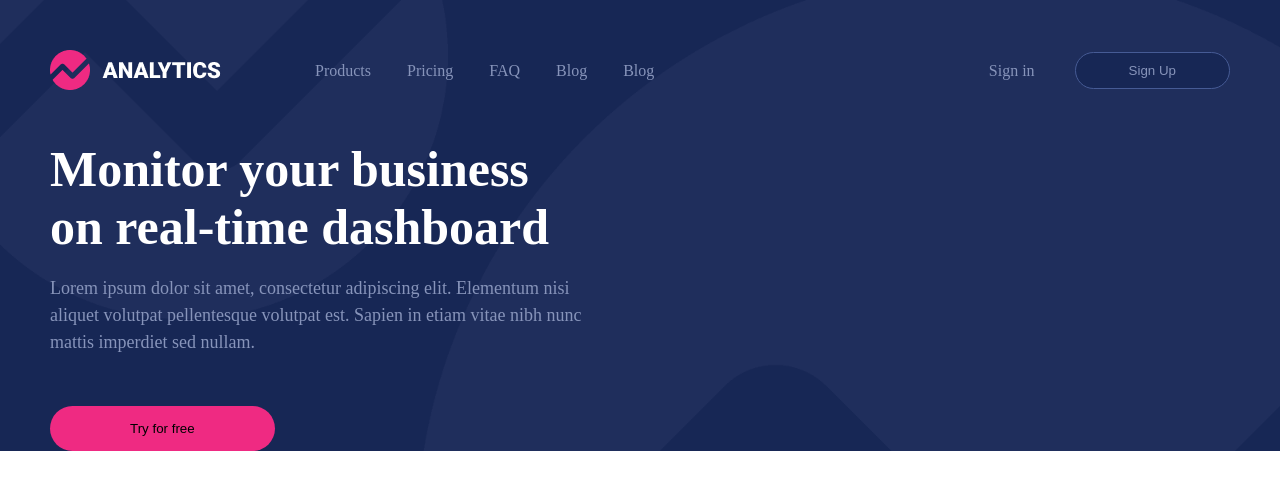
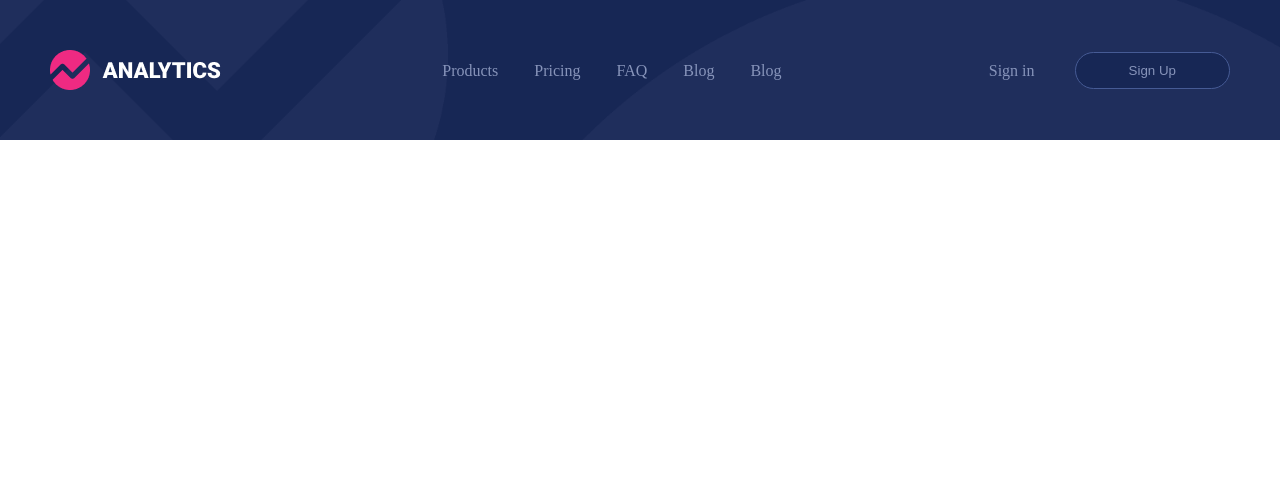
Before and after one commit to sharifboy/Analytics-site, a plain HTML site: page index.html in a window 1280 px wide. Drawn offline with Linux system fonts and the light colour scheme.

Commit message:
added another style

```diff
--- a/index.html
+++ b/index.html
@@ -5,43 +5,42 @@
     <meta charset="UTF-8">
     <meta http-equiv="X-UA-Compatible" content="IE=edge">
     <meta name="viewport" content="width=device-width, initial-scale=1.0">
-    <link rel="stylesheet" href="./main.css">
+    <link rel="stylesheet" href="main.css">
     <title>Analytics</title>
 </head>
 
 <body>
-    <header class="header-banner">
+    <header class="header">
         <div class="container">
-            <nav class="header-nav">
-                <div class="header-nav__content">
-                    <img src="./image/logo.png" alt="logo">
-                    <ul class="header-nav__links">
-                        <li class="header-nav__link">Products</li>
-                        <li class="header-nav__link">Pricing</li>
-                        <li class="header-nav__link">FAQ</li>
-                        <li class="header-nav__link">Blog</li>
-                        <li class="header-nav__link">Blog</li>
-                    </ul>
+            <nav class="nav">
+                <img src="./image/logo.png" alt="">
+                <ul class="nav-link">
+                    <li class="nav-link__links">
+                        Products
+                    </li>
+                    <li class="nav-link__links">
+                        Pricing
+                    </li>
+                    <li class="nav-link__links">
+                        FAQ
+                    </li>
+                    <li class="nav-link__links">
+                        Blog
+                    </li>
+                    <li class="nav-link__links">
+                        Blog
+                    </li>
+                </ul>
+                <div class="nav-btn">
+                    <p class="nav-btn__text">Sign in</p>
+                    <button class="nav-btn__btn">Sign Up</button>
                 </div>
-                <div class="header-nav__block">
-                    <p class="header-nav__text">Sign in</p>
-                    <button class="header-nav__btn">Sign Up</button>
+                <div class="burger-menu">
+                    <div></div>
+                    <div></div>
+                    <div></div>
                 </div>
             </nav>
-            <div class="header-content">
-                <div class="header-content__item">
-                    <h1 class="header-content__title">
-                        Monitor your business on real-time dashboard
-                    </h1>
-                    <p class="header-content__text">
-                        Lorem ipsum dolor sit amet, consectetur adipiscing elit. Elementum nisi aliquet volutpat
-                        pellentesque volutpat est. Sapien in etiam vitae nibh nunc mattis imperdiet sed nullam.
-                    </p>
-                    <button class="header-content__btn">
-                        Try for free
-                    </button>
-                </div>
-            </div>
         </div>
     </header>
 
--- a/js/app.js
+++ b/js/app.js
@@ -0,0 +1 @@
+"use strict"
--- a/main.scss
+++ b/main.scss
@@ -3,10 +3,9 @@
 @import "./style/variables/fonts";
 @import "./style/variables/variables";
 @import "./style/variables/mixin";
-@import "./style/variables/media-mixins";
-
+@import "./style/variables/media";
 // Components
 
-@import "./style/components/header-banner";
-@import "./style/components/header-content";
-@import "./style/components/header-nav";
+@import "./style/components/header";
+@import "./style/components/nav";
+@import "./style/components/mobile-menu";
--- a/style/components/_header-banner.scss
+++ /dev/null
@@ -1,6 +0,0 @@
-.header-banner {
-    width: 100%;
-    background-size: cover;
-    background-repeat: no-repeat;
-    background-image: url(./image/background-img.png);
-}
--- a/style/components/_header-content.scss
+++ /dev/null
@@ -1,25 +0,0 @@
-.header-content {
-  @include dflex;
-
-  &__title {
-    max-width: 540px;
-    width: 100%;
-    height: 120px;
-    font-size: 50px;
-    color: #fff;
-  }
-
-  &__text {
-    @include text;
-    max-width: 540px;
-    width: 100%;
-    margin-block: 15px 50px;
-  }
-
-  &__btn {
-    background: #ef2a82;
-    border-radius: 68px;
-    padding: 15px 80px;
-    border: none;
-  }
-}
--- a/style/components/_header-nav.scss
+++ /dev/null
@@ -1,45 +0,0 @@
-.header-nav {
-  display: flex;
-  align-items: center;
-  justify-content: space-between;
-  padding-block: 50px;
-
-  &__links {
-    display: flex;
-    align-items: center;
-    column-gap: 36px;
-  }
-
-  &__link {
-    @include links;
-  }
-
-  &__content {
-    display: flex;
-    column-gap: 80px;
-  }
-
-  &__block {
-    display: flex;
-    align-items: center;
-    gap: 40px;
-}
-
-&__text {
-    @include links;
-}
-
-&__btn {
-    padding: 10px 53px;
-    border: 1px solid #465b95;
-    border-radius: 68px;
-    color: $textColor;
-    background-color: $titleColor;
-
-  }
-
-  &__btn:hover {
-    background-color: #fff;
-    transition: $transition;
-  }
-}
--- /dev/null
+++ b/style/components/_header.scss
@@ -0,0 +1,5 @@
+.header {
+    background-image: url(/image/background-img.png);
+    background-repeat: no-repeat;
+    background-size: cover;
+}
--- /dev/null
+++ b/style/components/_nav.scss
@@ -0,0 +1,63 @@
+.nav {
+  @include dflex;
+  padding-block: 50px;
+
+  &-link {
+    display: flex;
+    align-items: center;
+    column-gap: 36px;
+
+    &__links {
+      @include links;
+      cursor: pointer;
+    }
+  }
+
+  &-btn {
+    display: flex;
+    column-gap: 40px;
+
+    &__text {
+      @include links;
+      display: flex;
+      align-items: center;
+      cursor: pointer;
+    }
+
+    &__btn {
+      padding: 10px 53px;
+      border-radius: 68px;
+      border: 1px solid #465b95;
+      background: $titleColor;
+      color: $textColor;
+      cursor: pointer;
+
+      @include mediaMobileFirst(840) {
+          display: none;
+      }
+
+    }
+
+    &__btn:hover {
+      background-color: #fff;
+      transition: $transition;
+    }
+  }
+
+  .burger-menu {
+    display: flex;
+    flex-direction: column;
+    gap: 5px;
+    display: none;
+
+    @include mediaMobileFirst(840) {
+      display: flex;
+    }
+  }
+
+  .burger-menu > div {
+    width: 30px;
+    height: 3px;
+    background-color: #000;
+  }
+}
--- a/style/variables/_fonts.scss
+++ b/style/variables/_fonts.scss
@@ -1,11 +1,11 @@
 @font-face {
     font-family: "Roboto-Bold";
-    src: url(../Web-site/font/Roboto-Bold.ttf);
+    src: url(../../font/Roboto-Bold.ttf);
     font-weight: 700;
 }
 
 @font-face {
     font-family: "Roboto-Regular";
-    src: url(../Web-site/font/Roboto-Regular.ttf);
+    src: url(../../font/Roboto-Regular.ttf);
     font-weight: 400;
 }
--- a/style/variables/_media-mixins.scss
+++ /dev/null
@@ -1,11 +0,0 @@
-@mixin mediaMobileFirst($width) {
-    @media only screen and (max-width: #{$width + px}) {
-        @content;
-    }
-}
-
-@mixin mobile {
-    @media only screen and (max-width: $mobileWidth) {
-        @content;
-    }
-}
--- a/style/variables/_media.scss
+++ b/style/variables/_media.scss
@@ -0,0 +1,11 @@
+@mixin mediaMobileFirst($width) {
+    @media only screen and (max-width: #{$width + px}) {
+        @content;
+    }
+}
+
+@mixin mobile {
+    @media only screen and (max-width: $mobileWidth) {
+        @content;
+    }
+}
--- a/style/variables/_variables.scss
+++ b/style/variables/_variables.scss
@@ -2,4 +2,4 @@ $textColor:  #8794BA;
 $titleColor: #172755;
 $InterRegular: "Inter-Regular";
 $InterBold: "Inter-Bold";
-$transition: .5s;
+$transition: all .5s  ease;
```
Also changed, not shown: main.css, style/components/_mobile-menu.scss (added), 1 other file.
